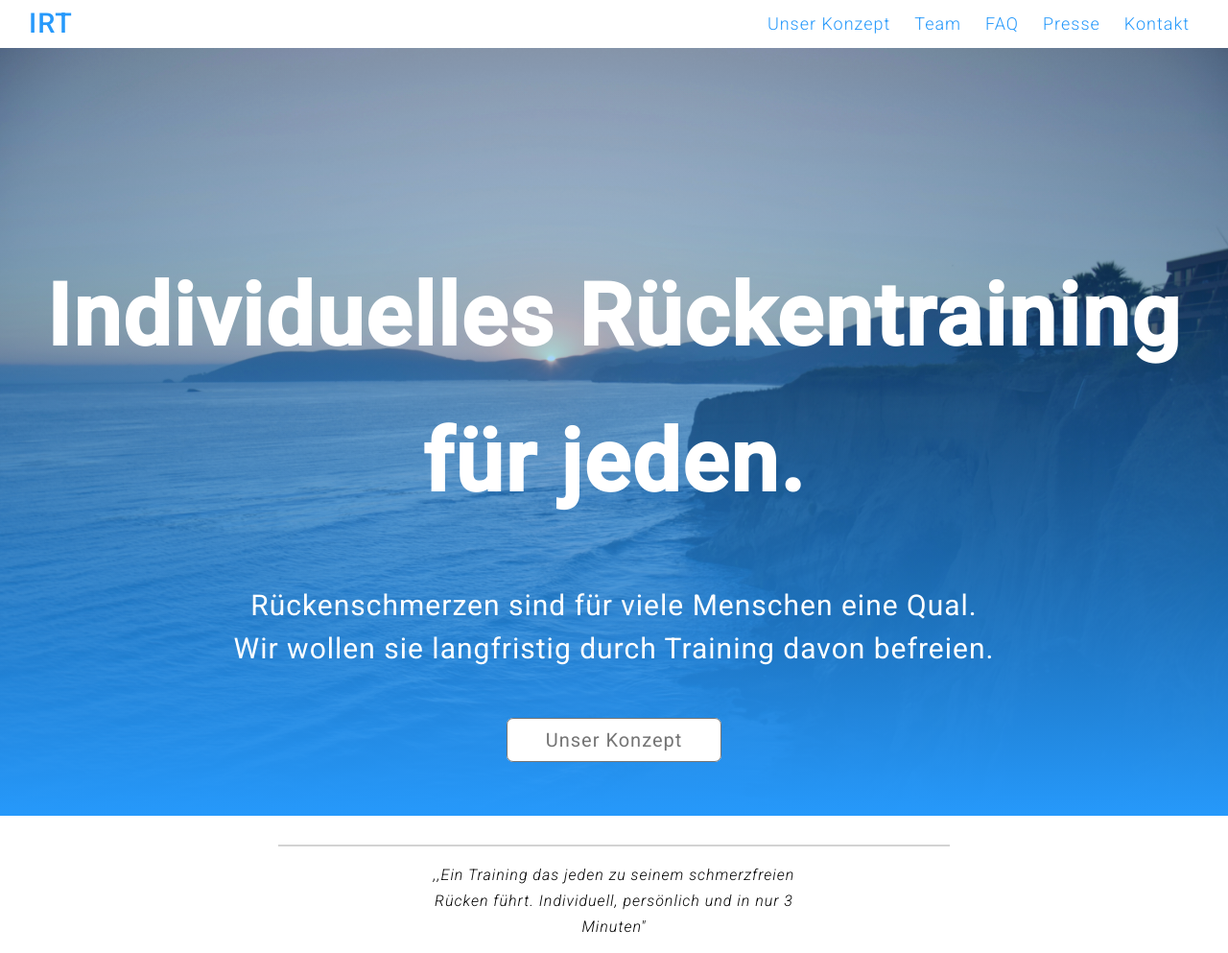
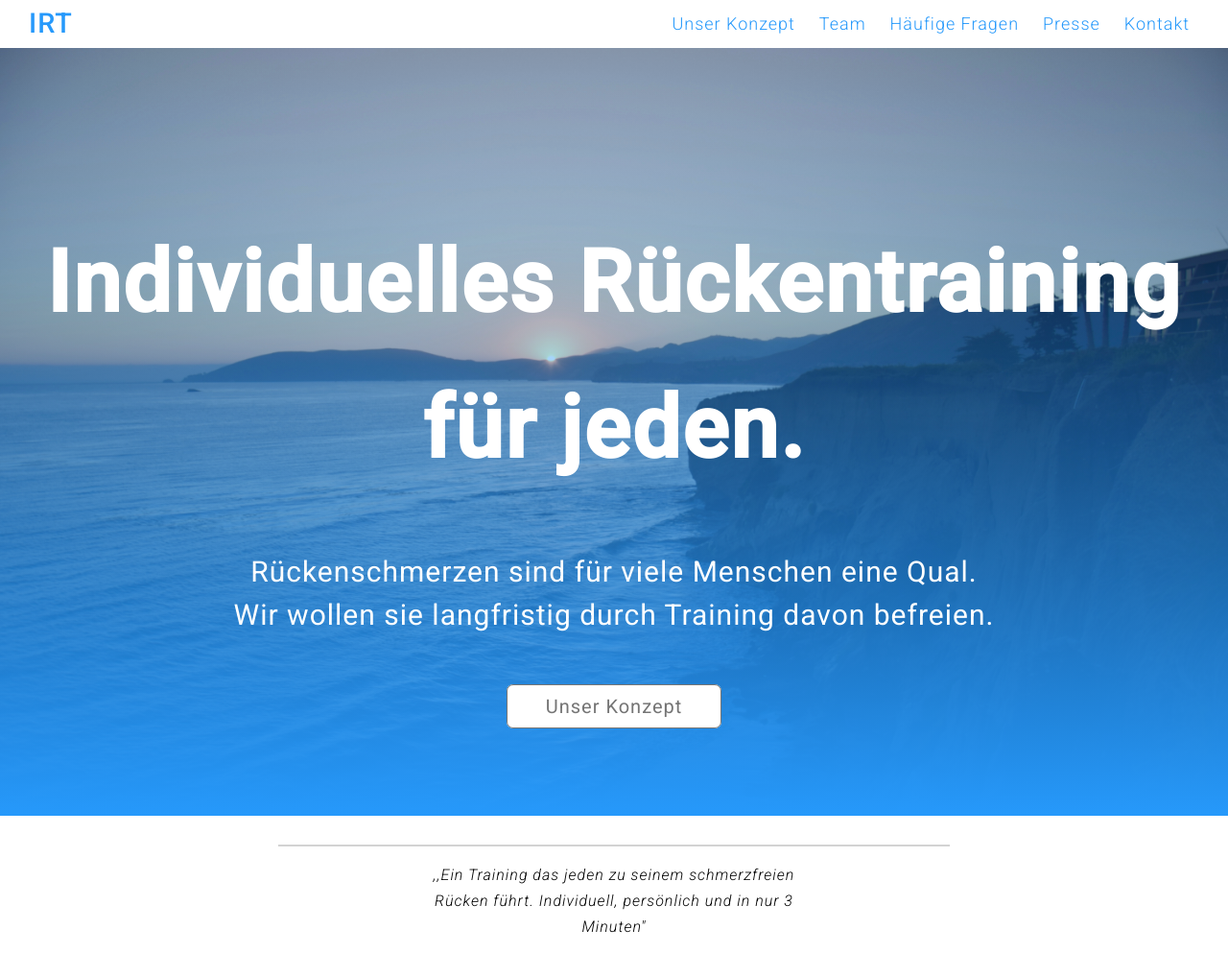
Before and after one commit to pbizimis/IRT, a Flask app: page /lp in a window 1280 px wide. Shown: the top 993 px of the page at 96% size. Run offline with Flask 2, Linux system fonts and the light colour scheme.

Commit message:
test mobile

```diff
--- a/irtp/static/index.css
+++ b/irtp/static/index.css
@@ -26,7 +26,6 @@
 }
 .container-div .container-div-text {
     align-self: center;
-    margin-top: 70px;
 }
 .container-div h1 {
     color: white;
--- a/irtp/templates/nav.html
+++ b/irtp/templates/nav.html
@@ -36,7 +36,7 @@
                         <a href="#">Für Ärzte</a>
                     </div>
                     <a href="#">Team</a>
-                    <a href="#">Häufig gestellte Fragen</a>
+                    <a href="#">Häufige Fragen</a>
                     <a href="/presse">Presse</a>
                     <a href="#">Kontakt</a>
                 </div>
@@ -60,7 +60,7 @@
                 <navbar class="desktop-nav">
                     <a href="#">Unser Konzept</a>
                     <a href="#">Team</a>
-                    <a href="#">FAQ</a>
+                    <a href="#">Häufige Fragen</a>
                     <a href="/presse">Presse</a>
                     <a href="#">Kontakt</a>
                 </navbar>
```
